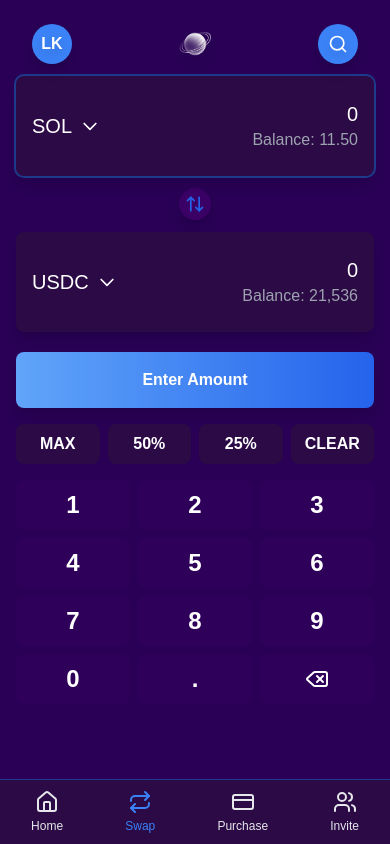
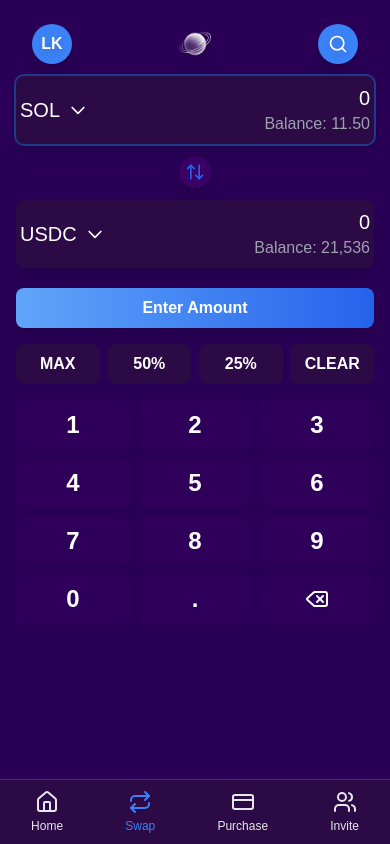
Before and after one commit to lukesolgg/solana-app-ldk, a Next.js app: page /swap in a window 390 px wide. Built offline with nearby package versions, Linux system fonts and the light colour scheme.

Commit message:
added more md: code

```diff
--- a/src/app/swap/page.tsx
+++ b/src/app/swap/page.tsx
@@ -153,7 +153,7 @@ export default function SwapPage() {
     return (
       <div className="relative mt-16">
       <div
-        className={`bg-[#2c0a46] p-4 py-6 rounded-lg shadow-lg cursor-pointer ${
+        className={`bg-[#2c0a46] p-1 py-2 md:p-4 md:py-6 rounded-lg shadow-lg cursor-pointer ${
           selectedBox === position ? 'ring-2 ring-blue-900' : ''
         }`}
         onClick={() => setSelectedBox(position)}
@@ -230,7 +230,7 @@ export default function SwapPage() {
         <>
         <button
   onClick={handleConfirm}
-  className={`w-full font-bold text-white py-4 px-6 rounded-lg shadow-lg my-2 transition-colors duration-300 ${
+  className={`w-full font-bold text-white px-3 py-2 md:py-4 md:px-6 rounded-lg shadow-lg my-2 transition-colors duration-300 ${
     isConfirmed
       ? 'bg-green-500 hover:bg-green-600'
       : 'bg-gradient-to-r from-blue-400 to-blue-600 hover:from-[#5D2BA6] hover:to-[#7E39EA]'
```
